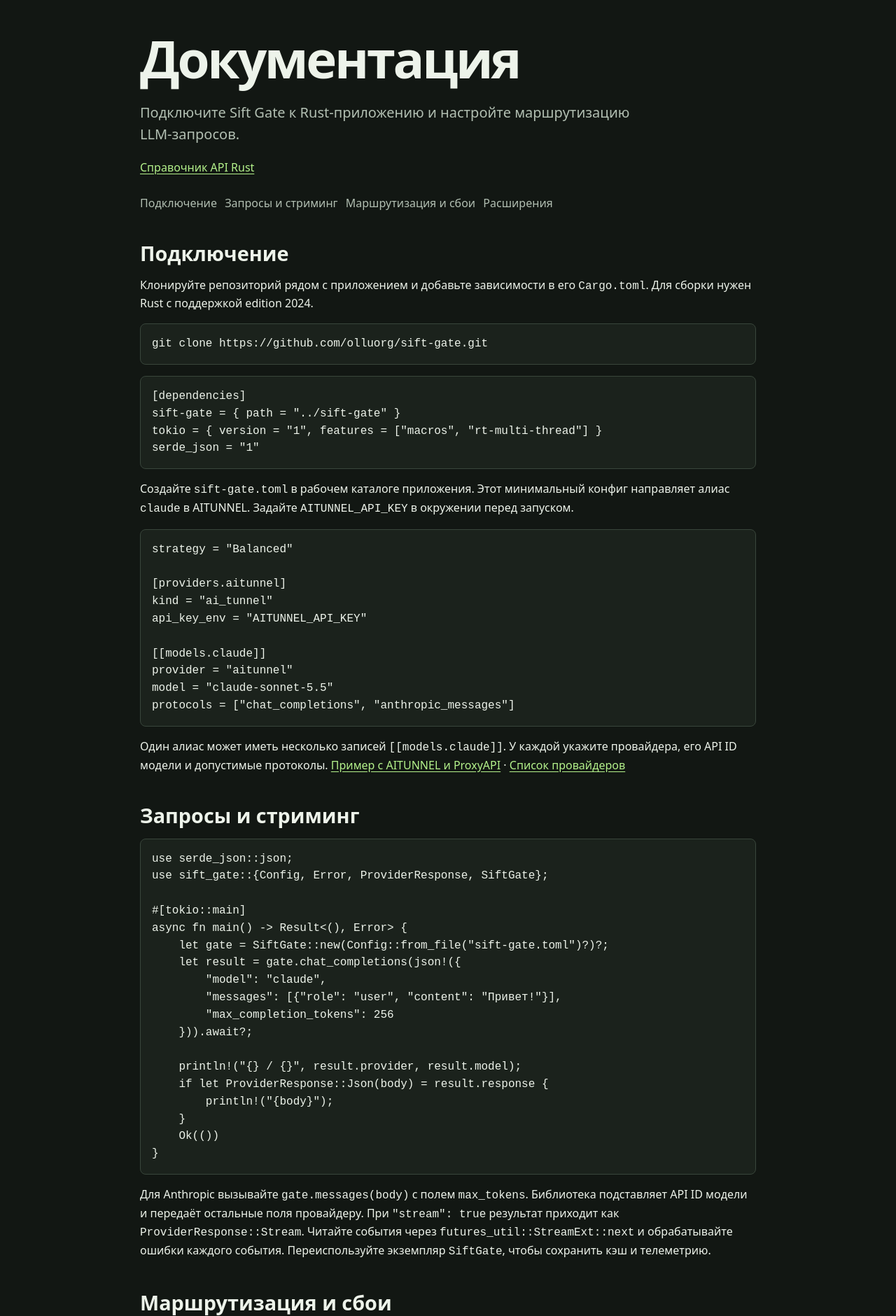
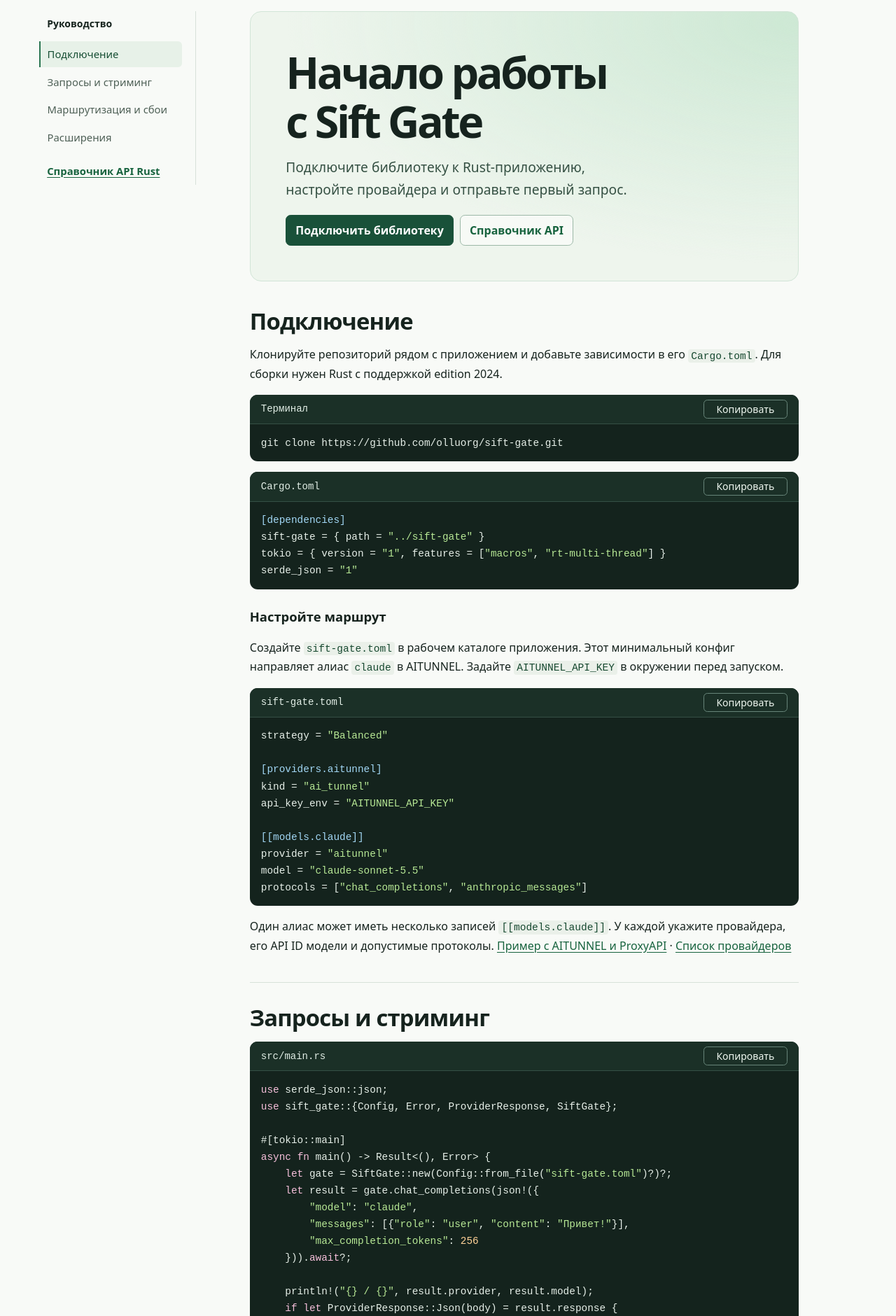
Before and after one commit to olluorg/sift-gate, a plain HTML site: page site/docs/index.html in a window 1280 px wide. Shown: the part 100-1980 px from the top of the page at 70% size. Drawn offline with Linux system fonts and the light colour scheme.

Commit message:
Redesign the library documentation page

```diff
--- /dev/null
+++ b/site/docs/docs.css
@@ -0,0 +1,79 @@
+body.docs-page {
+  --bg: #f8faf7;
+  --ink: #16231e;
+  --muted: #4e6056;
+  --line: #d7e1d9;
+  --accent: #17633e;
+  color-scheme: light;
+}
+.docs-page a:hover { color: #11472e; }
+.docs-page .top { background: #fff; }
+.docs-page .mark { background: #194e36; color: #fff; }
+.skip { position: absolute; z-index: 2; inset: .5rem auto auto .5rem; transform: translateY(-150%); padding: .4rem .8rem; background: white; }
+.skip:focus { transform: none; }
+.docs-layout {
+  display: grid;
+  grid-template-columns: 14rem minmax(0, 49rem);
+  align-items: start;
+  gap: clamp(2rem, 6vw, 6rem);
+  padding-top: clamp(1.5rem, 4vw, 3.5rem);
+}
+.docs-sidebar { position: sticky; top: 1.5rem; padding: .4rem 1.2rem .5rem 0; border-right: 1px solid var(--line); }
+.docs-sidebar nav { display: grid; gap: .15rem; }
+.docs-nav-title { margin: 0 0 .75rem .7rem; font-size: .875rem; font-weight: 750; }
+.docs-sidebar nav a { border-left: 2px solid transparent; border-radius: 0 .35rem .35rem 0; padding: .45rem .6rem; font-size: .925rem; }
+.docs-sidebar nav a:hover, .docs-sidebar nav a[aria-current="location"] {
+  border-color: #2b7652;
+  color: #164e33;
+  background: #e7f1e8;
+  text-decoration: none;
+}
+.docs-api { display: block; margin: 1.1rem 0 0 .7rem; font-size: .925rem; font-weight: 650; }
+.docs-intro {
+  padding: clamp(1.5rem, 4vw, 3.15rem);
+  border: 1px solid #d2e5d7;
+  border-radius: 1rem;
+  background: radial-gradient(ellipse at 100% 4%, #cde8d4, transparent 66%), #eef5ed;
+}
+.docs-intro h1 { font-size: clamp(2.1rem, 4.9vw, 4.25rem); letter-spacing: -.055em; }
+.docs-intro p { max-width: 32rem; font-size: clamp(1rem, 1.6vw, 1.2rem); color: #365144; margin: .95rem 0 1.2rem; }
+.docs-actions { display: flex; flex-wrap: wrap; gap: .55rem; }
+.docs-actions a { padding: .54rem .82rem; border-radius: .45rem; font-weight: 680; text-decoration: none; }
+.docs-actions .docs-primary { color: #fff; background: #195139; border: 1px solid #195139; }
+.docs-actions .docs-primary:hover { color: #fff; background: #123c2a; }
+.docs-outline { background: #fff8; border: 1px solid #9cb8a7; }
+.docs-content section { margin-top: 2.4rem; scroll-margin-top: 1.5rem; }
+.docs-content section + section { border-top: 1px solid var(--line); padding-top: 2rem; }
+.docs-content h2 { font-size: clamp(1.6rem, 3.5vw, 2.05rem); letter-spacing: -.025em; }
+.docs-content h3 { margin: 1.6rem 0 .35rem; font-size: 1.15rem; }
+.docs-content p { line-height: 1.68; }
+.docs-content p code, .docs-content dt code { background: #eaf0e9; color: #16482f; padding: .12em .28em; border-radius: .25em; font-size: .91em; overflow-wrap: anywhere; }
+.code-block { margin: .95rem 0; border-radius: .7rem; overflow: hidden; background: #14231d; color: #e6efe8; }
+.code-block figcaption { display: flex; min-height: 2.65rem; align-items: center; justify-content: space-between; padding: .35rem 1rem; border-bottom: 1px solid #355045; background: #1b3027; color: #e2eee6; font: .875rem ui-monospace, monospace; }
+.code-block button { cursor: pointer; font: inherit; font-family: system-ui, sans-serif; color: #f0f8f1; min-width: 7.5rem; background: transparent; border: 1px solid #678579; border-radius: .35rem; padding: .18rem .5rem; }
+.code-block button:hover { background: #345345; }
+.code-block pre { margin: 0; padding: .9rem 1rem; overflow: auto; font: .9rem/1.6 ui-monospace, Consolas, monospace; color-scheme: dark; }
+.code-block pre:focus-visible { outline-offset: -4px; }
+.syntax-string { color: #b7e895; }
+.syntax-keyword { color: #f5bfda; }
+.syntax-section { color: #a2d7f5; }
+.syntax-number { color: #ffd197; }
+.strategy-list { display: grid; gap: .6rem; }
+.strategy-list > div { display: grid; grid-template-columns: 10rem 1fr; gap: .8rem; border: 1px solid var(--line); background: #fff; border-radius: .55rem; padding: .85rem; }
+.strategy-list dt { font-weight: 700; }
+.strategy-list dd { margin: 0; color: var(--muted); }
+.docs-page .footer { color: var(--muted); }
+@media (max-width: 56rem) {
+  .docs-layout { grid-template-columns: minmax(0, 1fr); gap: 1rem; }
+  .docs-sidebar { position: static; border-right: 0; border-bottom: 1px solid var(--line); padding: 0 0 .8rem; }
+  .docs-sidebar nav { display: flex; flex-wrap: wrap; gap: .25rem .65rem; }
+  .docs-sidebar nav a { border-left: 0; border-radius: .35rem; }
+  .docs-nav-title { width: 100%; margin: 0 0 .2rem .6rem; }
+  .docs-api { display: none; }
+}
+@media (max-width: 30rem) {
+  .docs-break { display: none; }
+  .strategy-list > div { grid-template-columns: 1fr; gap: .3rem; }
+  .docs-page .bar { align-items: flex-start; }
+  .docs-page .bar nav { gap: .45rem 1rem; }
+}
--- /dev/null
+++ b/site/docs/docs.js
@@ -0,0 +1,40 @@
+for (const block of document.querySelectorAll(".code-block")) {
+  const button = block.querySelector("button");
+  if (!navigator.clipboard?.writeText) continue;
+
+  button.hidden = false;
+  let reset;
+  button.addEventListener("click", async () => {
+    clearTimeout(reset);
+    try {
+      await navigator.clipboard.writeText(block.querySelector("code").textContent);
+      button.textContent = "Скопировано";
+    } catch {
+      button.textContent = "Выделить текст";
+      const range = document.createRange();
+      range.selectNodeContents(block.querySelector("code"));
+      const selection = window.getSelection();
+      selection.removeAllRanges();
+      selection.addRange(range);
+    }
+    reset = setTimeout(() => { button.textContent = "Копировать"; }, 1800);
+  });
+}
+
+const links = [...document.querySelectorAll(".docs-sidebar nav a")];
+const sections = links.map((link) => document.getElementById(link.hash.slice(1)));
+
+function activeSection() {
+  let index = 0;
+  for (const [position, section] of sections.entries()) {
+    if (section.getBoundingClientRect().top <= 75) index = position;
+  }
+  for (const [position, link] of links.entries()) {
+    if (position === index) link.setAttribute("aria-current", "location");
+    else link.removeAttribute("aria-current");
+  }
+}
+
+window.addEventListener("scroll", activeSection, { passive: true });
+window.addEventListener("hashchange", activeSection);
+activeSection();
--- a/site/docs/index.html
+++ b/site/docs/index.html
@@ -3,65 +3,88 @@
 <head>
   <meta charset="utf-8">
   <meta name="viewport" content="width=device-width, initial-scale=1">
-  <meta name="theme-color" content="#121713">
+  <meta name="theme-color" content="#f8faf7">
   <title>Документация · Sift Gate</title>
   <link rel="stylesheet" href="../style.css">
+  <link rel="stylesheet" href="./docs.css">
+  <script type="module" src="./docs.js"></script>
 </head>
-<body>
+<body class="docs-page">
+<a class="skip" href="#content">К содержимому</a>
 <header class="top"><div class="wrap bar"><a class="brand" href="../"><span class="mark" aria-hidden="true">S</span>Sift Gate</a><nav aria-label="Основная навигация"><a aria-current="page" href="../docs/">Документация</a><a href="../providers/">Провайдеры</a><a href="../models/">Модели</a><a href="https://github.com/olluorg/sift-gate">GitHub</a></nav></div></header>
-<main class="wrap docs">
-<section class="intro"><h1>Документация</h1><p class="lead">Подключите Sift Gate к Rust-приложению и настройте маршрутизацию LLM-запросов.</p><a href="../api/sift_gate/">Справочник API Rust</a></section>
-<nav class="actions" aria-label="Разделы документации"><a href="#setup">Подключение</a><a href="#requests">Запросы и стриминг</a><a href="#routing">Маршрутизация и сбои</a><a href="#extensions">Расширения</a></nav>
+<main class="wrap docs-layout" id="content">
+  <aside class="docs-sidebar">
+    <nav aria-label="На этой странице">
+      <p class="docs-nav-title">Руководство</p>
+      <a href="#setup">Подключение</a>
+      <a href="#requests">Запросы и стриминг</a>
+      <a href="#routing">Маршрутизация и сбои</a>
+      <a href="#extensions">Расширения</a>
+    </nav>
+    <a class="docs-api" href="../api/sift_gate/">Справочник API Rust</a>
+  </aside>
+  <article class="docs-content">
+    <header class="docs-intro">
+      <h1>Начало работы<br class="docs-break"> с Sift Gate</h1>
+      <p>Подключите библиотеку к Rust-приложению, настройте провайдера и отправьте первый запрос.</p>
+      <div class="docs-actions">
+        <a class="docs-primary" href="#setup">Подключить библиотеку</a>
+        <a class="docs-outline" href="../api/sift_gate/">Справочник API</a>
+      </div>
+    </header>
 <section id="setup">
 <h2>Подключение</h2>
 <p>Клонируйте репозиторий рядом с приложением и добавьте зависимости в его <code>Cargo.toml</code>. Для сборки нужен Rust с поддержкой edition 2024.</p>
-<pre><code>git clone https://github.com/olluorg/sift-gate.git</code></pre>
-<pre><code>[dependencies]
-sift-gate = { path = "../sift-gate" }
-tokio = { version = "1", features = ["macros", "rt-multi-thread"] }
-serde_json = "1"</code></pre>
+<figure class="code-block"><figcaption><span>Терминал</span><button type="button" hidden>Копировать</button></figcaption><pre tabindex="0" aria-label="Терминал"><code>git clone https://github.com/olluorg/sift-gate.git</code></pre></figure>
+<figure class="code-block"><figcaption><span>Cargo.toml</span><button type="button" hidden>Копировать</button></figcaption><pre tabindex="0" aria-label="Cargo.toml"><code><span class="syntax-section">[dependencies]</span>
+sift-gate = { path = <span class="syntax-string">"../sift-gate"</span> }
+tokio = { version = <span class="syntax-string">"1"</span>, features = [<span class="syntax-string">"macros"</span>, <span class="syntax-string">"rt-multi-thread"</span>] }
+serde_json = <span class="syntax-string">"1"</span></code></pre></figure>
+<h3>Настройте маршрут</h3>
 <p>Создайте <code>sift-gate.toml</code> в рабочем каталоге приложения. Этот минимальный конфиг направляет алиас <code>claude</code> в AITUNNEL. Задайте <code>AITUNNEL_API_KEY</code> в окружении перед запуском.</p>
-<pre><code>strategy = "Balanced"
+<figure class="code-block"><figcaption><span>sift-gate.toml</span><button type="button" hidden>Копировать</button></figcaption><pre tabindex="0" aria-label="sift-gate.toml"><code>strategy = <span class="syntax-string">"Balanced"</span>
 
-[providers.aitunnel]
-kind = "ai_tunnel"
-api_key_env = "AITUNNEL_API_KEY"
+<span class="syntax-section">[providers.aitunnel]</span>
+kind = <span class="syntax-string">"ai_tunnel"</span>
+api_key_env = <span class="syntax-string">"AITUNNEL_API_KEY"</span>
 
-[[models.claude]]
-provider = "aitunnel"
-model = "claude-sonnet-5.5"
-protocols = ["chat_completions", "anthropic_messages"]</code></pre>
+<span class="syntax-section">[[models.claude]]</span>
+provider = <span class="syntax-string">"aitunnel"</span>
+model = <span class="syntax-string">"claude-sonnet-5.5"</span>
+protocols = [<span class="syntax-string">"chat_completions"</span>, <span class="syntax-string">"anthropic_messages"</span>]</code></pre></figure>
 <p>Один алиас может иметь несколько записей <code>[[models.claude]]</code>. У каждой укажите провайдера, его API ID модели и допустимые протоколы. <a href="../sift-gate.ru.example.toml">Пример с AITUNNEL и ProxyAPI</a> · <a href="../providers/">Список провайдеров</a></p>
 </section>
 <section id="requests">
 <h2>Запросы и стриминг</h2>
-<pre><code>use serde_json::json;
-use sift_gate::{Config, Error, ProviderResponse, SiftGate};
+<figure class="code-block"><figcaption><span>src/main.rs</span><button type="button" hidden>Копировать</button></figcaption><pre tabindex="0" aria-label="src/main.rs"><code><span class="syntax-keyword">use</span> serde_json::json;
+<span class="syntax-keyword">use</span> sift_gate::{Config, Error, ProviderResponse, SiftGate};
 
 #[tokio::main]
-async fn main() -&gt; Result&lt;(), Error&gt; {
-    let gate = SiftGate::new(Config::from_file("sift-gate.toml")?)?;
-    let result = gate.chat_completions(json!({
-        "model": "claude",
-        "messages": [{"role": "user", "content": "Привет!"}],
-        "max_completion_tokens": 256
-    })).await?;
+<span class="syntax-keyword">async</span> <span class="syntax-keyword">fn</span> main() -&gt; Result&lt;(), Error&gt; {
+    <span class="syntax-keyword">let</span> gate = SiftGate::new(Config::from_file(<span class="syntax-string">"sift-gate.toml"</span>)?)?;
+    <span class="syntax-keyword">let</span> result = gate.chat_completions(json!({
+        <span class="syntax-string">"model"</span>: <span class="syntax-string">"claude"</span>,
+        <span class="syntax-string">"messages"</span>: [{<span class="syntax-string">"role"</span>: <span class="syntax-string">"user"</span>, <span class="syntax-string">"content"</span>: <span class="syntax-string">"Привет!"</span>}],
+        <span class="syntax-string">"max_completion_tokens"</span>: <span class="syntax-number">256</span>
+    })).<span class="syntax-keyword">await</span>?;
 
-    println!("{} / {}", result.provider, result.model);
-    if let ProviderResponse::Json(body) = result.response {
-        println!("{body}");
+    println!(<span class="syntax-string">"{} / {}"</span>, result.provider, result.model);
+    <span class="syntax-keyword">if</span> <span class="syntax-keyword">let</span> ProviderResponse::Json(body) = result.response {
+        println!(<span class="syntax-string">"{body}"</span>);
     }
     Ok(())
-}</code></pre>
+}</code></pre></figure>
+<h3>Anthropic и SSE</h3>
 <p>Для Anthropic вызывайте <code>gate.messages(body)</code> с полем <code>max_tokens</code>. Библиотека подставляет API ID модели и передаёт остальные поля провайдеру. При <code>"stream": true</code> результат приходит как <code>ProviderResponse::Stream</code>. Читайте события через <code>futures_util::StreamExt::next</code> и обрабатывайте ошибки каждого события. Переиспользуйте экземпляр <code>SiftGate</code>, чтобы сохранить кэш и телеметрию.</p>
 </section>
 <section id="routing">
 <h2>Маршрутизация и сбои</h2>
-<dl>
-<dt><code>LowestCost</code></dt><dd>Сравнивает оценочную стоимость запроса. Маршруты без сопоставимой цены идут после маршрутов с ценой. Для смешанных RUB и USD задайте <code>rub_per_usd</code>.</dd>
-<dt><code>LowestLatency</code></dt><dd>Сравнивает сглаженную задержку. Для SSE используется время до первого содержательного события, для JSON — время до полного ответа.</dd>
-<dt><code>Balanced</code></dt><dd>Смешивает оценки цены и задержки. Доля задержки задаётся параметром <code>latency_weight</code>.</dd>
+<dl class="strategy-list">
+<div><dt><code>LowestCost</code></dt><dd>Сравнивает оценочную стоимость запроса. Маршруты без сопоставимой цены идут после маршрутов с ценой. Для смешанных RUB и USD задайте <code>rub_per_usd</code>.</dd></div>
+<div><dt><code>LowestLatency</code></dt><dd>Сравнивает сглаженную задержку. Для SSE используется время до первого содержательного события, для JSON — время до полного ответа.</dd></div>
+<div><dt><code>Balanced</code></dt><dd>Смешивает оценки цены и задержки. Доля задержки задаётся параметром <code>latency_weight</code>.</dd></div>
 </dl>
+<h3>Переключение при сбое</h3>
 <p>При временном сбое роутер может попробовать следующий подходящий маршрут. После первого выданного SSE-события обрыв возвращается как ошибка потока. <code>timeout_ms</code> применяется к каждой попытке. Чтобы не повторять запрос после таймаута, задайте <code>retry_timeouts = false</code>.</p>
 <p>Метод <code>gate.telemetry(provider, model, protocol)</code> возвращает замеры конкретного маршрута. Используйте API ID модели провайдера.</p>
 </section>
@@ -69,6 +92,7 @@ async fn main() -&gt; Result&lt;(), Error&gt; {
 <h2>Расширения</h2>
 <p>Для OpenAI-совместимого API используйте <code>kind = "compatible"</code> с <code>base_url</code> и <code>api_key_env</code>. Для нестандартного транспорта или авторизации реализуйте <a href="../api/sift_gate/trait.ProviderAdapter.html"><code>ProviderAdapter</code></a> и зарегистрируйте адаптер через <code>SiftGate::with_extensions</code>. Для собственной стратегии реализуйте <a href="../api/sift_gate/trait.ScoringPolicy.html"><code>ScoringPolicy</code></a>.</p>
 </section>
+  </article>
 </main>
 <footer class="wrap footer"><a class="brand" href="../">Sift Gate</a><a href="https://github.com/olluorg/sift-gate">Исходный код на GitHub</a></footer>
 </body>
--- a/site/style.css
+++ b/site/style.css
@@ -55,11 +55,6 @@ td:first-child { min-width: 10rem; overflow-wrap: anywhere; }
 td strong { display: block; }
 td:not(:first-child) { white-space: nowrap; }
 .footer { border-top: 1px solid var(--line); }
-.docs { max-width: 55rem; }
-.docs section + section, .docs nav + section { margin-top: 2.75rem; }
-.docs pre { overflow: auto; padding: 1rem; border: 1px solid var(--line); border-radius: .5rem; background: var(--panel); }
-.docs dt { font-weight: 650; margin-top: .6rem; }
-.docs dd { margin: 0; }
 [hidden] { display: none !important; }
 @media (max-width: 48rem) { .hero, .cards, .links { grid-template-columns: 1fr; } .controls { grid-template-columns: 1fr 1fr; } .controls > label:first-child { grid-column: 1 / -1; } .controls.tokens > label:first-child { grid-column: auto; } }
 @media (max-width: 27rem) { .controls.tokens { grid-template-columns: 1fr; } nav { gap: .8rem; } }
```
